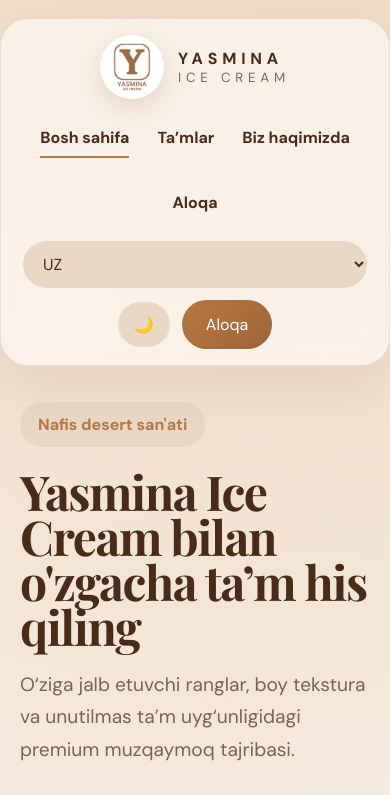
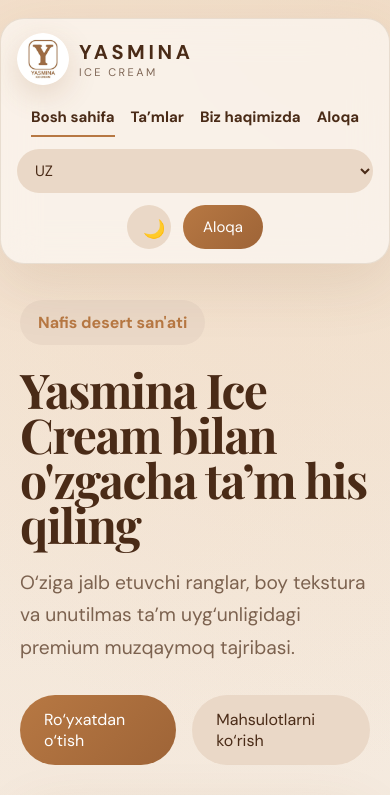
Before and after one commit to shohjahon201034432/yasmina-ice-cream, an Angular app in the folder frontend/: page / in a window 390 px wide. Shown: the top 795 px of the page. Built offline with nearby package versions, Linux system fonts and the light colour scheme.

Commit message:
Adding navbar css for mobile 2

```diff
--- a/frontend/src/app/components/navbar/navbar.component.css
+++ b/frontend/src/app/components/navbar/navbar.component.css
@@ -109,16 +109,65 @@
 
 @media (max-width: 768px) {
   .navbar {
-    display: flex;
-    flex-direction: column;
-    align-items: stretch;
+    padding: 14px 16px;
+    border-radius: 24px;
+    gap: 14px;
   }
 
   .brand {
+    gap: 10px;
+  }
+
+  .brand img {
+    width: 52px;
+    height: 52px;
+  }
+
+  .brand span {
+    font-size: 20px;
+    letter-spacing: 0.18em;
+  }
+
+  .brand small {
+    font-size: 11px;
+    letter-spacing: 0.22em;
+  }
+
+  .nav-links {
+    display: flex;
+    flex-wrap: wrap;
+    gap: 10px 16px;
     justify-content: center;
   }
 
-  .nav-links {
+  .nav-links a {
+    font-size: 15px;
+  }
+
+  .nav-actions {
+    display: flex;
+    flex-wrap: wrap;
     justify-content: center;
+    gap: 12px;
+    width: 100%;
+  }
+
+  .select-pill {
+    min-width: 84px;
+    height: 44px;
+    padding: 0 14px;
+    font-size: 15px;
+  }
+
+  .icon-pill {
+    width: 44px;
+    height: 44px;
+    font-size: 18px;
+  }
+
+  .btn {
+    height: 44px;
+    padding: 0 20px;
+    font-size: 15px;
   }
 }
```
